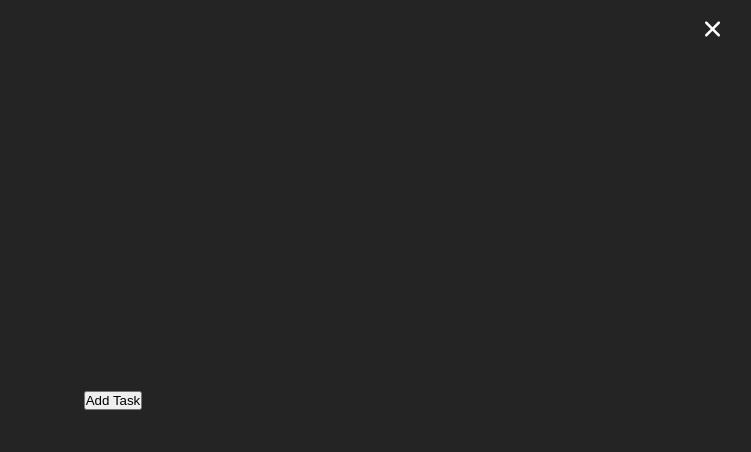
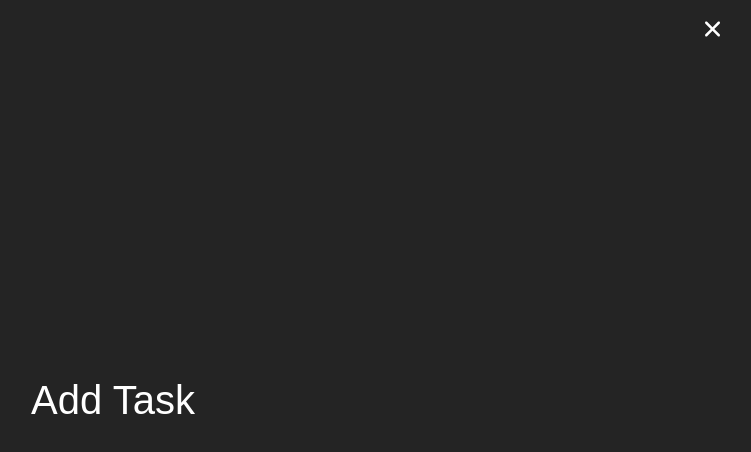
Before and after one commit to awesome590/todo, a React (Vite) app: page / in a window 1280 px wide. Both pictures are taken after a click on the button 1179 px from the left and 40 px from the top of the page. Shown: the top 452 px of the page, without its empty margins (527-1278 px from the left). Built offline with nearby package versions, Linux system fonts and the light colour scheme.

Commit message:
made add task button just text and larger

```diff
--- a/src/components/Nav.jsx
+++ b/src/components/Nav.jsx
@@ -19,7 +19,7 @@ function Nav() {
                     <button className="btn_menu btn_menu-close" onClick={closeMenu}>
                         <FontAwesomeIcon icon='times'/>
                     </button>
-                    <button className="add=task">Add Task</button>
+                    <button className="add-task">Add Task</button>
                 </div>
             </div>
         </nav>
--- a/src/index.css
+++ b/src/index.css
@@ -51,6 +51,10 @@ Navigation Bar
   line-height: 75px;
   text-align: center;
 }
+
+/*
+Menu
+ */
 .btn_menu {
   padding: 12px 24px;
   font-size: 20px;
@@ -91,6 +95,12 @@ Navigation Bar
   padding: 8px;
   color: white;
 }
+.add-task{
+  background-color: transparent;
+  border: none;
+  color: white;
+  font-size: 40px;
+}
 
 /*
 List Card
```
